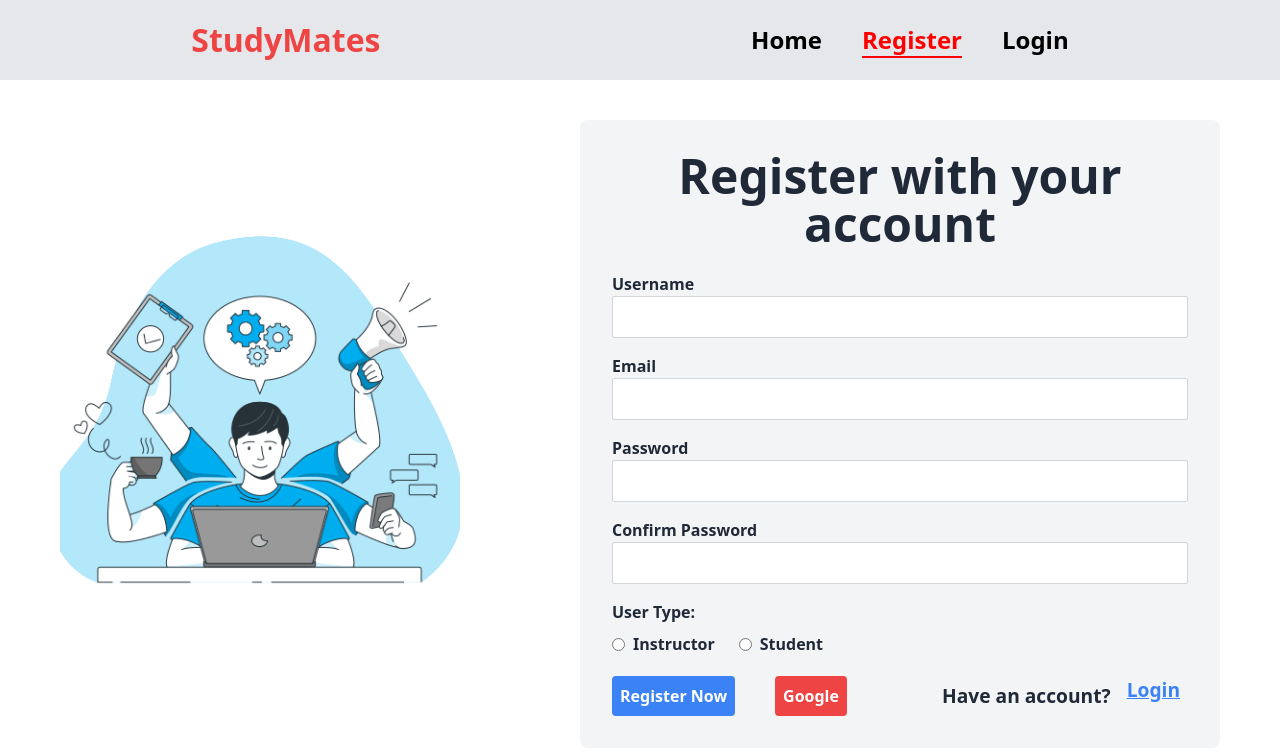
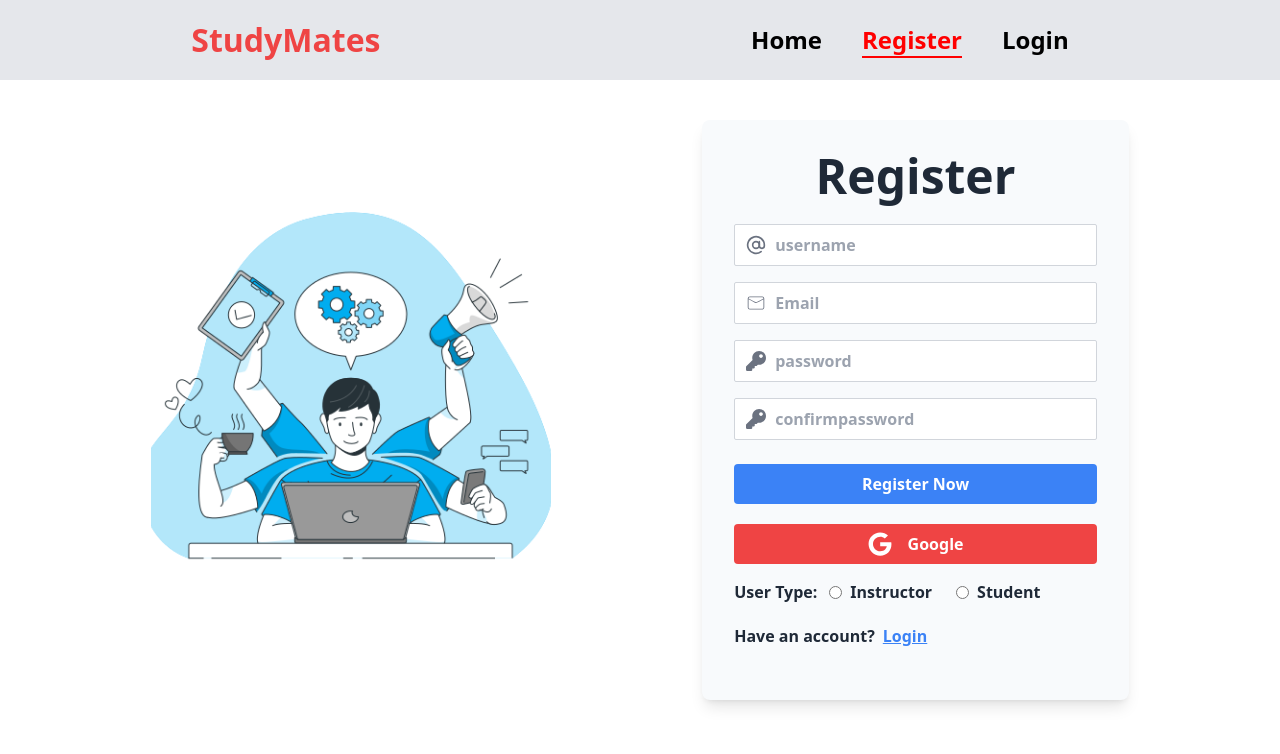
Before and after one commit to Pavan-2929/StudyMates, a React (Vite) app in the folder client/: page /register in a window 1280 px wide. Shown: the top 754 px of the page. Built offline with nearby package versions, Linux system fonts and the light colour scheme; no server answers.

Commit message:
change the login and register page

```diff
--- a/client/src/components/GoogleAuth.jsx
+++ b/client/src/components/GoogleAuth.jsx
@@ -6,6 +6,7 @@ import { useDispatch } from "react-redux";
 import { login } from "../redux/auth/authSlice";
 import { useNavigate } from "react-router-dom";
 import toast from "react-hot-toast";
+import { FaGoogle } from "react-icons/fa";
 
 const GoogleAuth = () => {
   const dispatch = useDispatch();
@@ -65,8 +66,9 @@ const GoogleAuth = () => {
     <button
       type="submit"
       onClick={handleGoogleClick}
-      className="bg-red-500 text-white p-2 mt-5 hover:bg-red-600 rounded"
+      className="bg-red-500 w-full flex items-center gap-4 justify-center text-white p-2 mt-5 hover:bg-red-600 rounded"
     >
+      <FaGoogle className=" text-2xl" />
       Google
     </button>
   );
--- a/client/src/pages/Login.jsx
+++ b/client/src/pages/Login.jsx
@@ -7,6 +7,8 @@ import { login } from "../redux/auth/authSlice";
 import GoogleAuth from "../components/GoogleAuth";
 import { NavLink } from "react-router-dom";
 import toast from "react-hot-toast";
+import { CiMail } from "react-icons/ci";
+import { FaKey } from "react-icons/fa";
 
 const Login = () => {
   const navigate = useNavigate();
@@ -62,58 +64,65 @@ const Login = () => {
   return (
     <div className="flex justify-around mt-14">
       <div className="hidden lg:flex">
-        <img src={authImage} alt="Register" className="w-[25rem] h-[30rem]" />
+        <img
+          src={authImage}
+          alt="Register"
+          className="w-[25rem] h-[30rem]"
+        />
       </div>
 
       <form
         onSubmit={handleSubmitLogin}
-        className="w-full lg:w-1/2 sm:p-14 p-6 rounded-lg mt-4 font-semibold bg-gray-200 shadow-md"
+        className="w-[90%] sm:w-1/2 h-fit lg:w-1/3 sm:p-8 p-4 rounded-lg mt-4 font-semibold bg-slate-50 shadow-lg"
       >
-        <h1 className="sm:text-5xl text-3xl font-bold mb-10 text-gray-800">
-          Login with your account
+        <h1 className="sm:text-5xl text-center text-3xl font-bold mb-10 text-gray-800">
+          Login
         </h1>
 
-        <div className="mb-4">
-          <label htmlFor="email" className="text-gray-800">
-            Email
-          </label>
+        <div className="mb-4 relative">
+          <div className="relative flex">
+            <CiMail className="h-5 w-5 absolute top-1/2 transform -translate-y-1/2 left-3 text-gray-500" />
+
             <input
               type="email"
               id="email"
+              placeholder="Email"
               onChange={handleChange}
-            className="w-full p-2 border border-gray-300 text-gray-800 focus:outline-none focus:border-blue-500 rounded-sm"
+              className="w-full pl-10 pr-2 py-2 border border-gray-300 text-gray-800 focus:outline-none focus:border-blue-500 rounded-sm"
             />
           </div>
+        </div>
 
-        <div className="mb-4">
-          <label htmlFor="password" className="text-gray-800">
-            Password
-          </label>
+        <div className="mb-4 relative">
+          <div className="relative flex">
+            <FaKey className="h-5 w-5 absolute top-1/2 transform -translate-y-1/2 left-3 text-gray-500" />
+
             <input
               type="password"
               id="password"
+              placeholder="password"
               onChange={handleChange}
-            className="w-full p-2 border border-gray-300 text-gray-800 focus:outline-none focus:border-blue-500 rounded-sm"
+              className="w-full pl-10 pr-2 py-2 border border-gray-300 text-gray-800 focus:outline-none focus:border-blue-500 rounded-sm"
             />
           </div>
-
-        <div className="block sm:flex justify-between items-center">
-          <div>
+        </div>
+        <div className="mb-4 relative">
           <button
             type="submit"
-              className="bg-blue-500 text-white p-2 mt-5 hover:bg-blue-700 rounded focus:outline-none mr-10"
+            className="bg-blue-500 w-full text-white p-2 mt-5 hover:bg-blue-700 rounded focus:outline-none mr-10"
           >
             Login Now
           </button>
           <GoogleAuth />
         </div>
-          <div className="flex items-center text-[1.2rem]">
-            <div className="mt-5">
-              <h3 className="text-gray-600">Create an account?</h3>
-            </div>
+
+        <div className="block sm:flex justify-between my-5 items-center">
+          <div className="flex items-center justify-between text-[1rem]">
+            <h3 className="text-gray-800">Create an account?</h3>
+
             <NavLink
               to="/register"
-              className="text-blue-500 p-2 mt-5 underline rounded ml-2 focus:outline-none hover:text-blue-700"
+              className="text-blue-500 underline rounded ml-2 focus:outline-none"
             >
               Register
             </NavLink>
--- a/client/src/pages/Register.jsx
+++ b/client/src/pages/Register.jsx
@@ -6,7 +6,9 @@ import { login } from "../redux/auth/authSlice";
 import { NavLink, useNavigate } from "react-router-dom";
 import GoogleAuth from "../components/GoogleAuth";
 import toast from "react-hot-toast";
-
+import { CiMail } from "react-icons/ci";
+import { FiAtSign } from "react-icons/fi";
+import { FaKey } from "react-icons/fa";
 const Register = () => {
   const navigate = useNavigate();
   const dispatch = useDispatch();
@@ -19,7 +21,6 @@ const handleChange = (e) => {
       setFormData({ ...formData, [e.target.id]: e.target.value });
     }
   };
-
 
   const handleSubmitRegister = async (e) => {
     e.preventDefault();
@@ -63,8 +64,8 @@ const handleChange = (e) => {
   };
 
   return (
-    <div className="flex justify-around items-center mt-6">
-      <div className="hidden lg:flex">
+    <div className="flex justify-evenly items-center mt-6">
+      <div className="hidden    lg:flex">
         <img
           src={authImage}
           alt="Register"
@@ -74,60 +75,79 @@ const handleChange = (e) => {
 
       <form
         onSubmit={handleSubmitRegister}
-        className="w-full lg:w-1/2 sm:p-8 p-4 rounded-lg mt-4 font-semibold bg-gray-100"
+        className="w-[90%] sm:w-1/2 h-fit lg:w-1/3 sm:p-8 p-4 rounded-lg mt-4 font-semibold bg-slate-50 shadow-lg"
       >
         <h1 className="sm:text-5xl text-3xl font-bold mb-6 text-gray-800 text-center">
-          Register with your account
+          Register
         </h1>
 
-        <div className="mb-4">
-          <label htmlFor="username" className="text-gray-800">
-            Username
-          </label>
+        <div className="mb-4 relative">
+          <div className="relative flex">
+            <FiAtSign className="h-5 w-5 absolute top-1/2 transform -translate-y-1/2 left-3 text-gray-500" />
+
             <input
               type="text"
               id="username"
               onChange={handleChange}
-            className="w-full p-2 border border-gray-300 text-gray-800 focus:outline-none focus:border-blue-500 rounded-sm"
+              placeholder="username"
+              className="w-full pl-10 pr-2 py-2 border border-gray-300 text-gray-800 focus:outline-none focus:border-blue-500 rounded-sm"
             />
           </div>
-        <div className="mb-4">
-          <label htmlFor="email" className="text-gray-800">
-            Email
-          </label>
+        </div>
+
+        {/* */}
+        <div className="mb-4 relative">
+          <div className="relative flex">
+            <CiMail className="h-5 w-5 absolute top-1/2 transform -translate-y-1/2 left-3 text-gray-500" />
+
             <input
               type="email"
               id="email"
+              placeholder="Email"
               onChange={handleChange}
-            className="w-full p-2 border border-gray-300 text-gray-800 focus:outline-none focus:border-blue-500 rounded-sm"
+              className="w-full pl-10 pr-2 py-2 border border-gray-300 text-gray-800 focus:outline-none focus:border-blue-500 rounded-sm"
             />
           </div>
+        </div>
 
-        <div className="mb-4">
-          <label htmlFor="password" className="text-gray-800">
-            Password
-          </label>
+        <div className="mb-4 relative">
+          <div className="relative flex">
+            <FaKey className="h-5 w-5 absolute top-1/2 transform -translate-y-1/2 left-3 text-gray-500" />
+
             <input
               type="password"
               id="password"
+              placeholder="password"
               onChange={handleChange}
-            className="w-full p-2 border border-gray-300 text-gray-800 focus:outline-none focus:border-blue-500 rounded-sm"
+              className="w-full pl-10 pr-2 py-2 border border-gray-300 text-gray-800 focus:outline-none focus:border-blue-500 rounded-sm"
             />
           </div>
+        </div>
 
-        <div className="mb-4">
-          <label htmlFor="confirmPassword" className="text-gray-800">
-            Confirm Password
-          </label>
+        <div className="mb-4 relative">
+          <div className="relative flex">
+            <FaKey className="h-5 w-5 absolute top-1/2 transform -translate-y-1/2 left-3 text-gray-500" />
+
             <input
               type="password"
-            id="confirmPassword"
+              id="password"
+              placeholder="confirmpassword"
               onChange={handleChange}
-            className="w-full p-2 border border-gray-300 text-gray-800 focus:outline-none focus:border-blue-500 rounded-sm"
+              className="w-full pl-10 pr-2 py-2 border border-gray-300 text-gray-800 focus:outline-none focus:border-blue-500 rounded-sm"
             />
           </div>
-        <div>
-          <label className="text-gray-800 block mb-2">User Type:</label>
+        </div>
+        <div className="mb-4 relative">
+          <button
+            type="submit"
+            className="bg-blue-500 text-white p-2 mt-2 hover:bg-blue-700 rounded focus:outline-none mr-10 w-full "
+          >
+            Register Now
+          </button>
+          <GoogleAuth />
+        </div>
+        <div className="flex gap-3 items-center my-4">
+          <div className="text-gray-800 block ">User Type:</div>
           <div className="flex items-center">
             <div className="flex items-center mr-6">
               <input
@@ -154,30 +174,23 @@ const handleChange = (e) => {
                 onChange={handleChange}
                 className="mr-2 cursor-pointer"
               />
-              <label htmlFor="student" className="text-gray-800 cursor-pointer">
+              <label
+                htmlFor="student"
+                className="text-gray-800 cursor-pointer"
+              >
                 Student
               </label>
             </div>
           </div>
         </div>
 
-        <div className="block sm:flex justify-between items-center">
-          <div>
-            <button
-              type="submit"
-              className="bg-blue-500 text-white p-2 mt-2 hover:bg-blue-700 rounded focus:outline-none mr-10"
-            >
-              Register Now
-            </button>
-            <GoogleAuth />
-          </div>
-          <div className="flex items-center text-[1.2rem]">
-            <div className="mt-5">
-              <h3 className="text-gray-800">Have an account?</h3>
-            </div>
+        <div className="block sm:flex justify-between my-5 items-center">
+          <div className="flex items-center justify-between text-[1rem]">
+            <h3 className="text-gray-800 ">Have an account?</h3>
+
             <NavLink
               to="/login"
-              className="text-blue-500 p-2 mt-2 underline rounded ml-2 focus:outline-none"
+              className="text-blue-500 underline rounded ml-2 focus:outline-none"
             >
               Login
             </NavLink>
```
Lines whose indentation alone changed are shown as unchanged.
